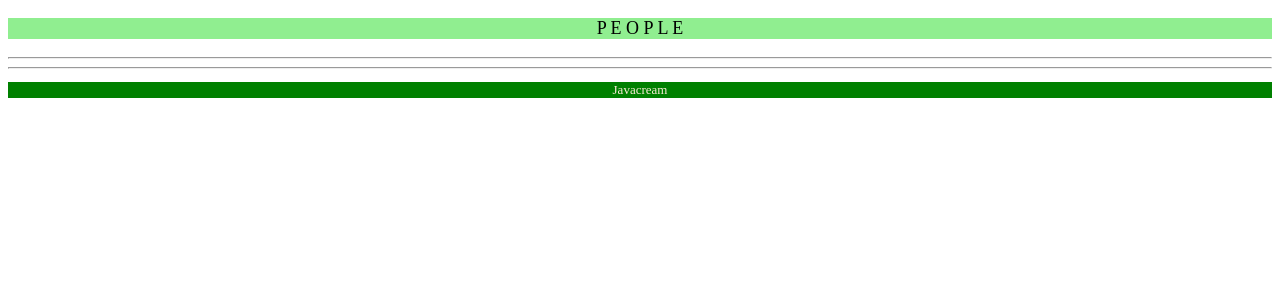
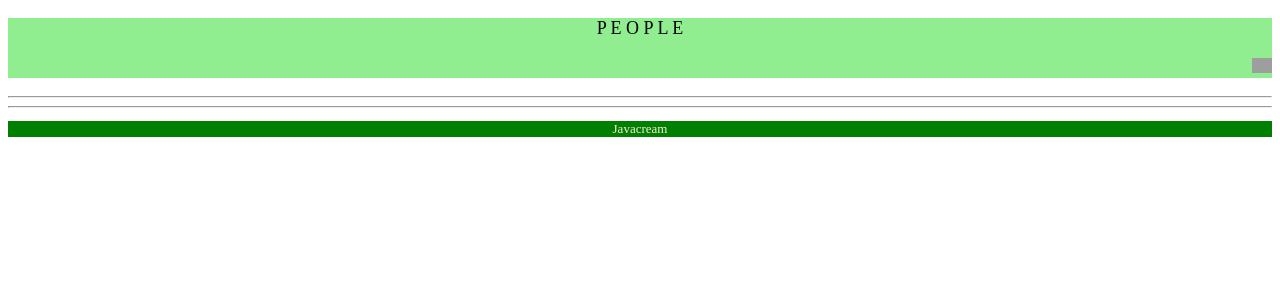
Before and after one commit to Javacream/org.javacream.training.python.django, a Django app: page /training/people/ in a window 1280 px wide. Shown: the top 300 px of the page. Run offline with Django 5.2, Linux system fonts and the light colour scheme; grey boxes are pictures that could not be loaded.

Commit message:
add profile image

```diff
--- a/training/people/static/css/people.css
+++ b/training/people/static/css/people.css
@@ -4,7 +4,7 @@
     text-align: center;
 }
 
-.username {
+.user {
     text-align: right;
 }
 
@@ -16,3 +16,8 @@
     color: antiquewhite;
 
 }
+
+#user_logo {
+    width: 20px;
+    height: auto;
+}
--- a/training/people/templates/partials/header.html
+++ b/training/people/templates/partials/header.html
@@ -1,4 +1,9 @@
+{% load static %}
 <div class="header">
     <p>{{app_name}}</p>
-    <p class="username">{{user.firstname}} {{user.lastname}}</p>
+    <div class="user">
+        <p>{{user.firstname}} {{user.lastname}}
+            <img id="user_logo" src="{% static 'user_lg.png' %}">
+        </p>
+    </div>
 </div>
```
Also changed, not shown: 1 other file.
